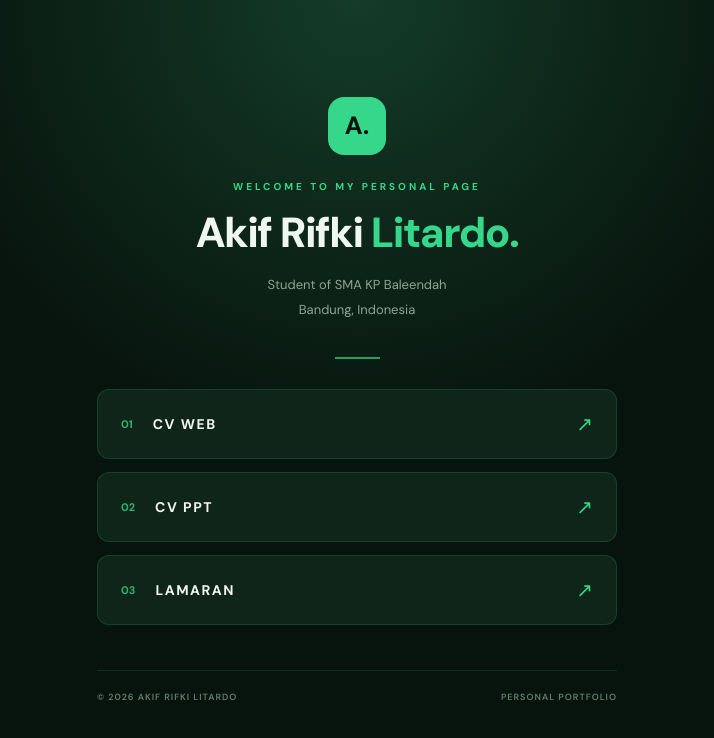
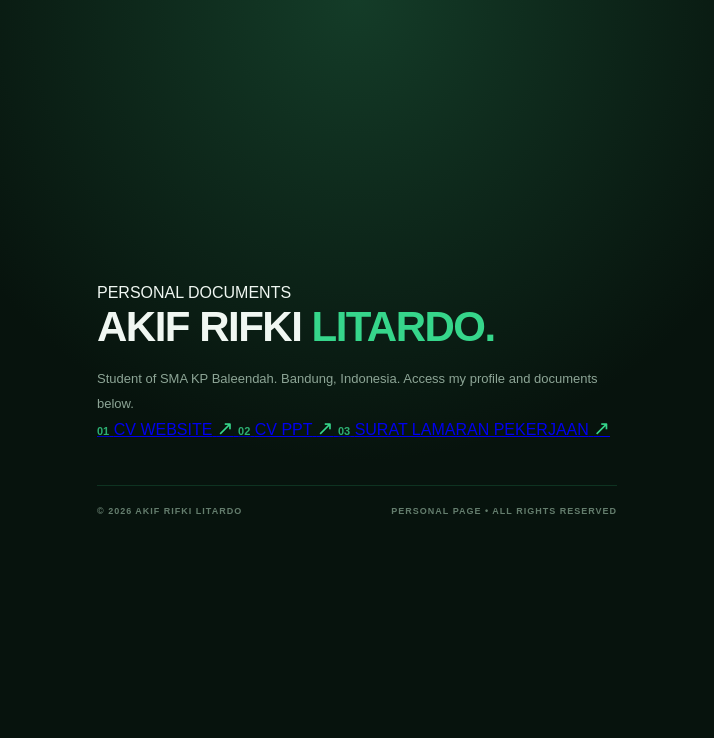
Before and after one commit to shadowwzeyy-ctrl/mainpagekif, a plain HTML site: page index.html in a window 1280 px wide. Shown: the whole page, without its empty margins (283-997 px from the left). Drawn offline with Linux system fonts and the light colour scheme.

Commit message:
Update index.html

```diff
--- a/index.html
+++ b/index.html
@@ -4,67 +4,51 @@
 <head>
     <meta charset="UTF-8">
     <meta name="viewport" content="width=device-width, initial-scale=1.0">
-
-    <title>Akif Rifki Litardo | Portfolio</title>
-
+    <title>Akif Rifki Litardo | Main Page</title>
     <link rel="stylesheet" href="style.css">
-
-    <link rel="preconnect" href="https://fonts.googleapis.com">
-    <link rel="preconnect" href="https://fonts.gstatic.com" crossorigin>
-    <link href="https://fonts.googleapis.com/css2?family=DM+Sans:wght@400;500;600;700;800&display=swap" rel="stylesheet">
 </head>
-
 <body>
 
     <main class="container">
 
-        <div class="profile">
-            <div class="logo">A.</div>
+        <header class="header">
+            <p class="subtitle">PERSONAL DOCUMENTS</p>
+            <h1>AKIF RIFKI <span>LITARDO.</span></h1>
+            <p class="description">
+                Student of SMA KP Baleendah.
+                Bandung, Indonesia.
+                Access my profile and documents below.
+            </p>
+        </header>
 
-            <p class="greeting">WELCOME TO MY PERSONAL PAGE</p>
+        <section class="menu">
 
-            <h1>Akif Rifki <span>Litardo.</span></h1>
-
-            <p class="description">
-                Student of SMA KP Baleendah
-                <br>
-                Bandung, Indonesia
-            </p>
-        </div>
-
-        <div class="divider"></div>
-
-        <section class="links">
-
-            <a href="https://shadowwzeyy-ctrl.github.io/akifcv/" target="_blank" class="link-card">
-                <div class="link-info">
-                    <span class="number">01</span>
-                    <span class="link-title">CV WEB</span>
-                </div>
+            <a href="https://shadowwzeyy-ctrl.github.io/akifcv/"
+               target="_blank" rel="noopener noreferrer" class="menu-button">
+                <span class="number">01</span>
+                <span class="button-text">CV WEBSITE</span>
                 <span class="arrow">↗</span>
             </a>
 
-            <a href="https://canva.link/em23r7rpxml37nf" target="_blank" class="link-card">
-                <div class="link-info">
-                    <span class="number">02</span>
-                    <span class="link-title">CV PPT</span>
-                </div>
+            <a href="https://canva.link/em23r7rpxml37nf"
+               target="_blank" rel="noopener noreferrer" class="menu-button">
+                <span class="number">02</span>
+                <span class="button-text">CV PPT</span>
                 <span class="arrow">↗</span>
             </a>
 
-            <a href="https://ap.wps.com/cms/docs/d/cbPaebqaWJ0NxoXQ?sa=601.1074&refer=copylink" target="_blank" class="link-card">
-                <div class="link-info">
-                    <span class="number">03</span>
-                    <span class="link-title">LAMARAN</span>
-                </div>
+            <a href="https://ap.wps.com/cms/docs/d/cbPaebqaWJ0NxoXQ?sa=601.1074&refer=copylink"
+               target="_blank" rel="noopener noreferrer" class="menu-button">
+                <span class="number">03</span>
+                <span class="button-text">SURAT LAMARAN PEKERJAAN</span>
                 <span class="arrow">↗</span>
             </a>
 
         </section>
 
         <footer>
-            <span>© 2026 AKIF RIFKI LITARDO</span>
-            <span>PERSONAL PORTFOLIO</span>
+            <p>© 2026 AKIF RIFKI LITARDO</p>
+            <p>PERSONAL PAGE <span>•</span> ALL RIGHTS RESERVED</p>
         </footer>
 
     </main>
```
